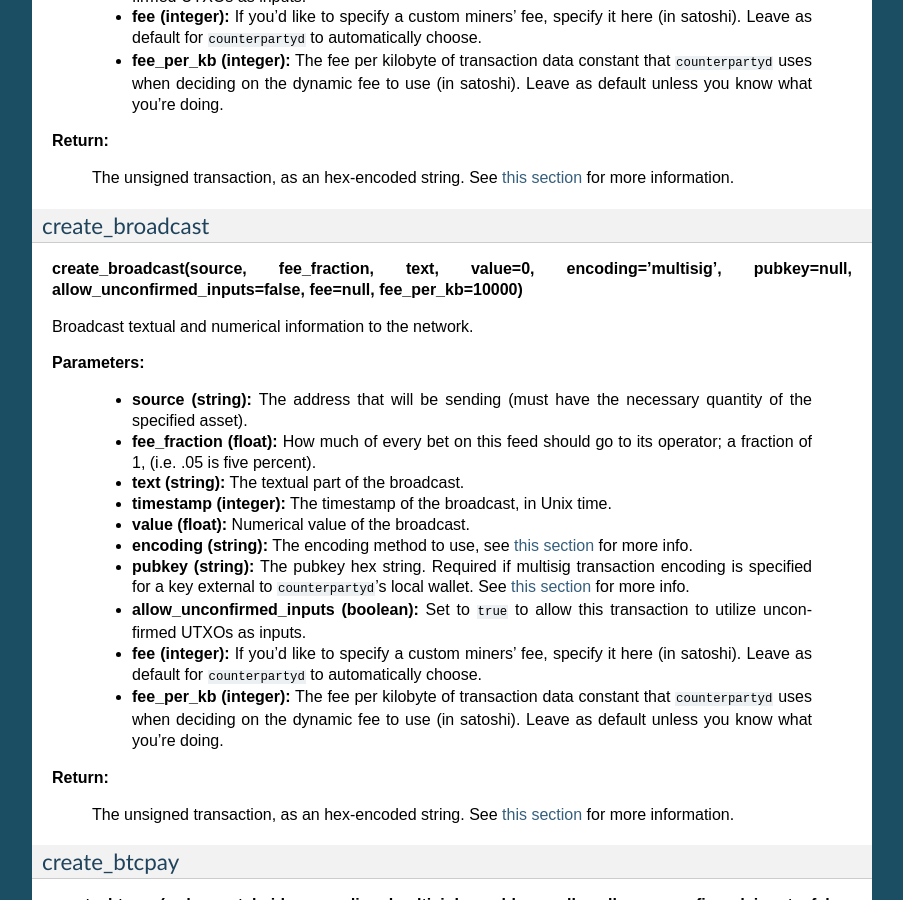
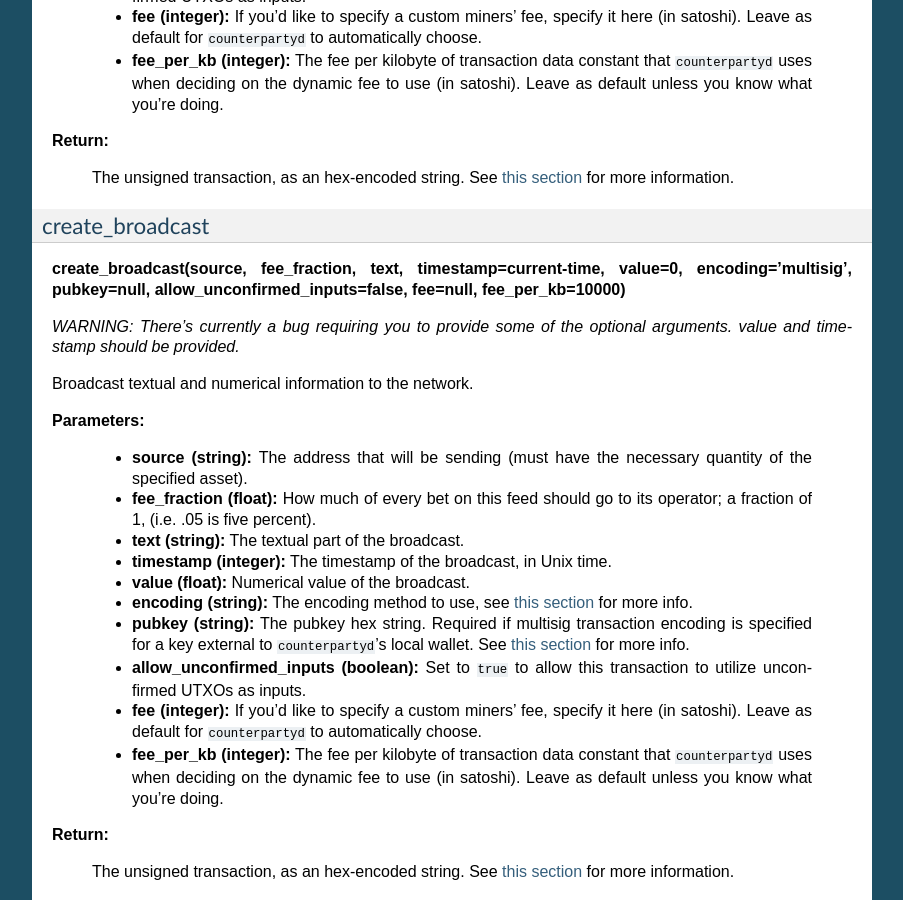
Before and after one commit to CounterpartyXCP/counterparty-core, a Sphinx documentation site: the page built from docs/API.rst, in a window 1280 px wide and 900 px high, scrolled down 10930 px. Shown: the whole window, without its empty margins (198-1101 px from the left). Built offline with Sphinx 7.4.7, drawn with Linux system fonts in a browser that asks for light colours.

Commit message:
Warn user of bug in the API
Same as before.
Here `timestamp` wasn't included in the argument list. I *assumed* it should default to the current time, like for the CLI.
Anyhow, as it is, it must be included in the RPC call.

```diff
--- a/docs/API.rst
+++ b/docs/API.rst
@@ -606,8 +606,10 @@ Issue a bet against a feed.
 
 create_broadcast
 ^^^^^^^^^^^^^^
-**create_broadcast(source, fee_fraction, text, value=0, encoding='multisig', pubkey=null,
+**create_broadcast(source, fee_fraction, text, timestamp=current-time, value=0, encoding='multisig', pubkey=null,
 allow_unconfirmed_inputs=false, fee=null, fee_per_kb=10000)**
+
+*WARNING: There's currently a bug requiring you to provide some of the optional arguments. value and timestamp should be provided.*
 
 Broadcast textual and numerical information to the network.
 
```
